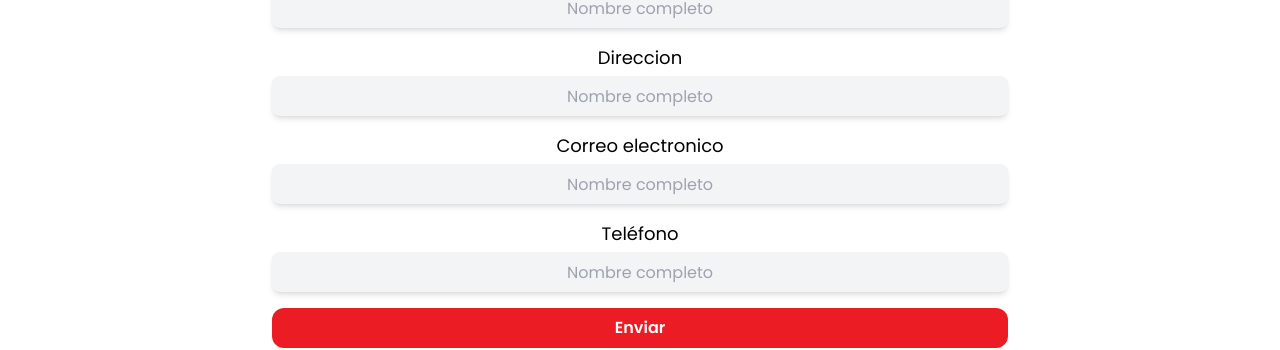
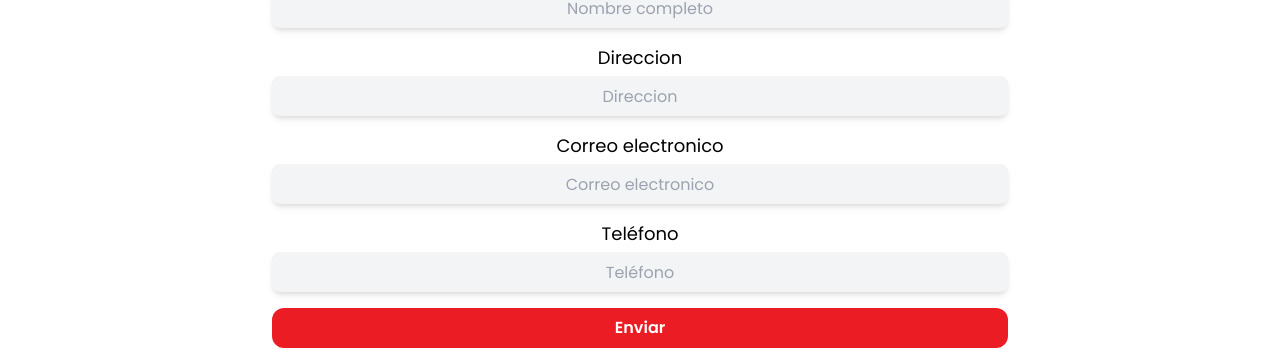
Before and after one commit to DarioAlvarez53/landingpage, a React (Vite) app: page / in a window 1280 px wide. Shown: the part 6260-6610 px from the top of the page. Built offline with nearby package versions, Linux system fonts and the light colour scheme.

Commit message:
Cambio de placeholder a Vacantes

```diff
--- a/src/Components/Vacantes/index.jsx
+++ b/src/Components/Vacantes/index.jsx
@@ -15,15 +15,15 @@ const Vacantes = () => {
             </div>
             <div className="flex flex-col px-4 mb-4">
               <label htmlFor="" className="mb-1 font-regular text-lg">Direccion</label>
-              <input type="text" className="h-10 rounded-lg placeholder:p-4 bg-gray-100 placeholder:text-center text-center shadow-md" placeholder="Nombre completo" />
+              <input type="text" className="h-10 rounded-lg placeholder:p-4 bg-gray-100 placeholder:text-center text-center shadow-md" placeholder="Direccion" />
             </div>
             <div className="flex flex-col px-4 mb-4">
               <label htmlFor="" className="mb-1 font-regular text-lg">Correo electronico</label>
-              <input type="text" className="h-10 rounded-lg placeholder:p-4 bg-gray-100 placeholder:text-center text-center shadow-md" placeholder="Nombre completo" />
+              <input type="text" className="h-10 rounded-lg placeholder:p-4 bg-gray-100 placeholder:text-center text-center shadow-md" placeholder="Correo electronico" />
             </div>
             <div className="flex flex-col px-4 mb-4">
               <label htmlFor="" className="mb-1 font-regular text-lg">Teléfono</label>
-              <input type="text" className="h-10 rounded-lg placeholder:p-4 bg-gray-100 placeholder:text-center text-center shadow-md" placeholder="Nombre completo" />
+              <input type="text" className="h-10 rounded-lg placeholder:p-4 bg-gray-100 placeholder:text-center text-center shadow-md" placeholder="Teléfono" />
             </div>
             <div className="flex flex-col px-4 mb-4">
               <button type="submit" className="bg-primary p-2 rounded-xl text-white font-semibold">Enviar</button>
```
